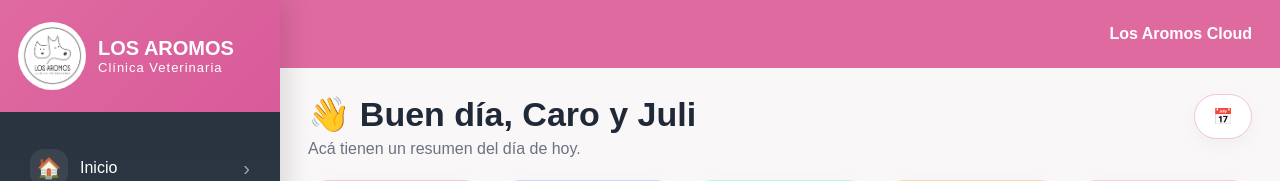
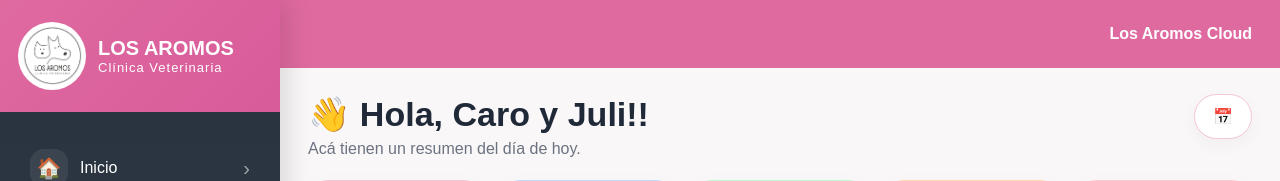
Before and after one commit to clinicaveterinaria-arch/los-aromos-cloud, a FastAPI app: template app/templates/home.html in a window 1280 px wide. Shown: the top 181 px of the page. Run offline with FastAPI, Linux system fonts and the light colour scheme; the template is opened without the code that fills it, so the values that code supplies are empty.

Commit message:
Update home.html

```diff
--- a/app/templates/home.html
+++ b/app/templates/home.html
@@ -330,7 +330,7 @@
 
     <div class="home-header">
         <div class="home-title">
-        <h1>👋 Buen día, Caro y Juli</h1>
+        <h1>👋 Hola, Caro y Juli!!</h1>
         <p>Acá tienen un resumen del día de hoy.</p>
         </div>
         <div class="home-date-pill">📅 {{ today.strftime('%d/%m/%Y') }}</div>
```
